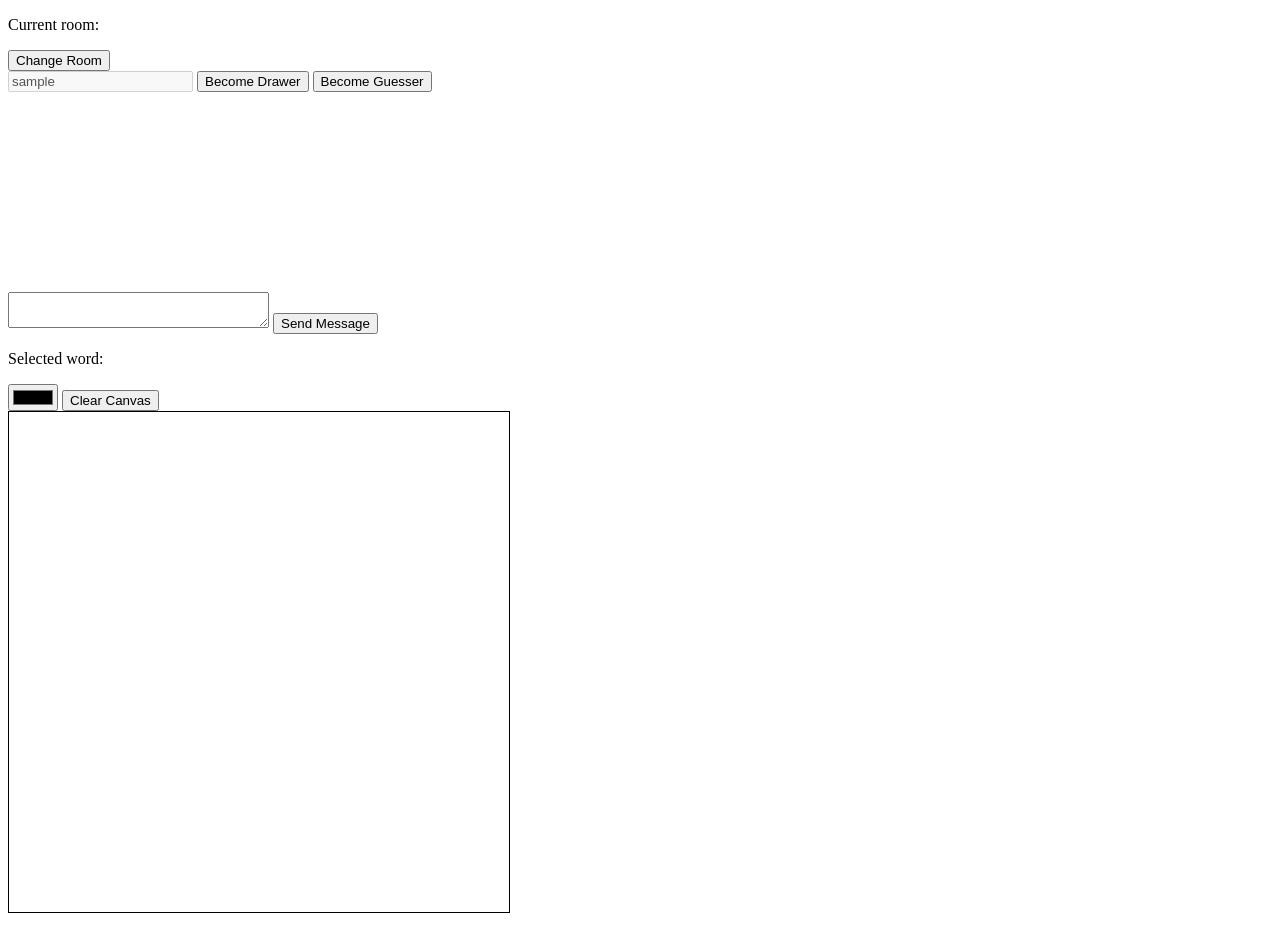
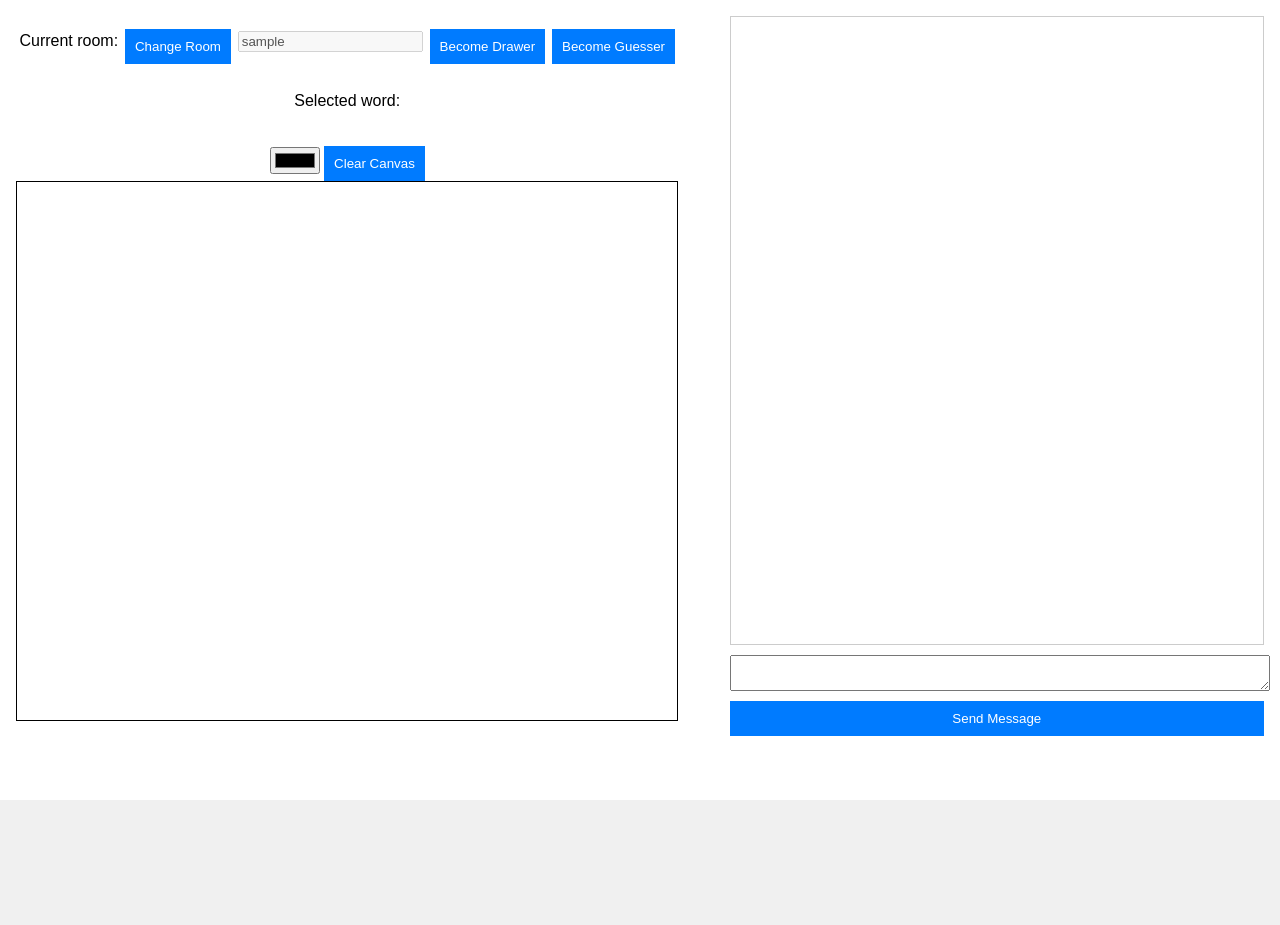
Before and after one commit to deez-blip/pictionnaryWitchSocket, a website: page public/game.html in a window 1280 px wide. After the commit the page ends 800 px from the top, so only its background shows below. Drawn offline with nearby package versions, Linux system fonts and the light colour scheme; no server answers; sample sign-in values are in the browser's storage.

Commit message:
v1 style

```diff
--- a/public/game.html
+++ b/public/game.html
@@ -1,27 +1,24 @@
 <!DOCTYPE html>
 <html lang="en">
+
 <head>
     <meta charset="UTF-8">
     <meta name="viewport" content="width=device-width, initial-scale=1.0">
     <title>Pictionary - Game</title>
-    <style>
-        #chat { height: 200px; overflow-y: scroll; }
-        #drawing-canvas { border: 1px solid #000; cursor: crosshair; }
-        .modal { display: none; position: fixed; z-index: 1; left: 0; top: 0; width: 100%; height: 100%; overflow: auto; background-color: rgb(0,0,0); background-color: rgba(0,0,0,0.4); }
-        .modal-content { background-color: #fefefe; margin: 15% auto; padding: 20px; border: 1px solid #888; width: 80%; }
-        .close { color: #aaa; float: right; font-size: 28px; font-weight: bold; }
-        .close:hover, .close:focus { color: black; text-decoration: none; cursor: pointer; }
-    </style>
     <link rel="stylesheet" href="style.css">
 </head>
+
 <body>
+    <div class="container">
+        <div id="drawing-container">
+            <div id="container-1">
                 <p>Current room: <span id="current-room"></span></p>
                 <button onclick="changeRoom()">Change Room</button>
-    <br>
                 <input id="username" placeholder="Enter your username" disabled>
                 <button id="become-drawer">Become Drawer</button>
                 <button id="become-guesser">Become Guesser</button>
-    <br>
+            </div>
+            <div id="container-2">
                 <button id="pick-word">Pick a word</button>
                 <div class="modal" id="word-modal">
                     <div class="modal-content">
@@ -32,22 +29,31 @@
                         </div>
                     </div>
                 </div>
+                <p id="selected-word">Selected word: </p>
+            </div>
+            <div id="container-3">
+                <!-- Tools -->
+                <div id="tools">
+                    <input type="color" id="color-picker" value="#000000">
+                    <button id="clear-canvas">Clear Canvas</button>
+                </div>
+                <!-- Canvas -->
+                <canvas id="drawing-canvas" width="500" height="500"></canvas>
+            </div>
+        </div>
+        <div id="chat-container">
             <div id="chat" class="data"></div>
             <textarea id="message" cols="30" rows="2"></textarea>
             <button onclick="sendMessage()">Send Message</button>
-    <br>
-    <p id="selected-word">Selected word: </p>
-    <!-- Tools -->
-    <input type="color" id="color-picker" value="#000000">
-    <button id="clear-canvas">Clear Canvas</button>
-    <br>
-    <!-- Canvas -->
-    <canvas id="drawing-canvas" width="500" height="500" style="border:1px solid #000000;"></canvas>
+        </div>
+    </div>
 
-    <script src="https://cdn.socket.io/4.7.5/socket.io.min.js" integrity="sha384-2huaZvOR9iDzHqslqwpR87isEmrfxqyWOF7hr7BY6KG0+hVKLoEXMPUJw3ynWuhO" crossorigin="anonymous"></script>
+    <script src="https://cdn.socket.io/4.7.5/socket.io.min.js"
+        integrity="sha384-2huaZvOR9iDzHqslqwpR87isEmrfxqyWOF7hr7BY6KG0+hVKLoEXMPUJw3ynWuhO"
+        crossorigin="anonymous"></script>
     <script src="scriptServer.js"></script>
     <script>
-        document.addEventListener('DOMContentLoaded', function() {
+        document.addEventListener('DOMContentLoaded', function () {
             const username = localStorage.getItem('username');
             if (!username) {
                 window.location.href = '/';
@@ -57,4 +63,5 @@
         });
     </script>
 </body>
+
 </html>
--- a/public/scriptServer.js
+++ b/public/scriptServer.js
@@ -158,30 +158,38 @@ document.addEventListener('DOMContentLoaded', (event) => {
         socket.emit('clearCanvas', { room: currentRoom });
     };
 
+    const getMousePos = (canvas, evt) => {
+        var rect = canvas.getBoundingClientRect();
+        return {
+            x: evt.pageX - rect.left - window.scrollX,
+            y: evt.pageY - rect.top - window.scrollY
+        };
+    };
+
     const onMouseDown = (e) => {
         if (role !== 'drawer') return;
         drawing = true;
-        const rect = canvas.getBoundingClientRect();
-        current.x = e.clientX - rect.left;
-        current.y = e.clientY - rect.top;
+        const pos = getMousePos(canvas, e);
+        current.x = pos.x;
+        current.y = pos.y;
         console.log(`Mouse down at (${current.x}, ${current.y})`);
     };
 
     const onMouseUp = (e) => {
         if (!drawing || role !== 'drawer') return;
         drawing = false;
-        const rect = canvas.getBoundingClientRect();
-        console.log(`Mouse up at (${e.clientX - rect.left}, ${e.clientY - rect.top})`);
-        drawLine(current.x, current.y, e.clientX - rect.left, e.clientY - rect.top, current.color, true);
+        const pos = getMousePos(canvas, e);
+        console.log(`Mouse up at (${pos.x}, ${pos.y})`);
+        drawLine(current.x, current.y, pos.x, pos.y, current.color, true);
     };
 
     const onMouseMove = (e) => {
         if (!drawing || role !== 'drawer') return;
-        const rect = canvas.getBoundingClientRect();
-        console.log(`Mouse move at (${e.clientX - rect.left}, ${e.clientY - rect.top})`);
-        drawLine(current.x, current.y, e.clientX - rect.left, e.clientY - rect.top, current.color, true);
-        current.x = e.clientX - rect.left;
-        current.y = e.clientY - rect.top;
+        const pos = getMousePos(canvas, e);
+        console.log(`Mouse move at (${pos.x}, ${pos.y})`);
+        drawLine(current.x, current.y, pos.x, pos.y, current.color, true);
+        current.x = pos.x;
+        current.y = pos.y;
     };
 
     const throttle = (callback, delay) => {
--- a/public/style.css
+++ b/public/style.css
@@ -1,27 +1,124 @@
-/* The Modal (background) */
+body, html {
+    margin: 0;
+    padding: 0;
+    height: 100%;
+    width: 100%;
+    display: flex;
+    flex-direction: column;
+    align-items: center;
+    justify-content: center;
+    font-family: Arial, sans-serif;
+    background-color: #f0f0f0;
+    overflow: hidden; /* Empêche le défilement */
+}
+
+.container {
+    display: flex;
+    width: 100%;
+    height: 100%;
+}
+
+#drawing-container {
+    padding-left: 1em;
+    padding-top: 1em;
+    width: 55%;
+    height: 100%;
+    display: flex;
+    flex-direction: column;
+    align-items: center;
+    justify-content: flex-start;
+    background-color: #ffffff;
+    padding-right: 2%;
+    box-sizing: border-box;
+}
+
+#container-1, #container-2, #container-3 {
+    width: 100%;
+    margin-bottom: 10px;
+}
+
+#container-1, #container-2 {
+    display: flex;
+    justify-content: space-around;
+    align-items: center;
+}
+
+#container-3 {
+    display: flex;
+    align-items: center;
+    flex-direction: column;
+}
+
+#chat-container {
+    padding-right: 1em;
+    padding-top: 1em;
+    width: 45%;
+    height: 100%;
+    display: flex;
+    flex-direction: column;
+    justify-content: flex-start;
+    background-color: #ffffff;
+    padding-left: 2%;
+    box-sizing: border-box;
+}
+
+#drawing-canvas {
+    width: 100%;
+    height: calc(70vh - 20px); /* Ajuste la hauteur pour tenir dans l'écran avec un espace en bas */
+    border: 1px solid #000;
+    cursor: crosshair;
+    margin: 0;
+    padding: 0;
+    display: block;
+    box-sizing: border-box; /* Inclut les bordures et le padding dans la taille de l'élément */
+}
+
+
+#chat {
+    height: 80%;
+    overflow-y: scroll;
+    border: 1px solid #ccc;
+    margin-bottom: 10px;
+}
+
+#message {
+    width: 100%;
+}
+
+button {
+    margin-top: 10px;
+    padding: 10px;
+    border: none;
+    background-color: #007BFF;
+    color: white;
+    cursor: pointer;
+}
+
+button:hover {
+    background-color: #0056b3;
+}
+
 .modal {
-    display: none; /* Hidden by default */
-    position: fixed; /* Stay in place */
-    z-index: 1; /* Sit on top */
+    display: none;
+    position: fixed;
+    z-index: 1;
     left: 0;
     top: 0;
-    width: 100%; /* Full width */
-    height: 100%; /* Full height */
-    overflow: auto; /* Enable scroll if needed */
-    background-color: rgb(0,0,0); /* Fallback color */
-    background-color: rgba(0,0,0,0.4); /* Black w/ opacity */
+    width: 100%;
+    height: 100%;
+    overflow: auto;
+    background-color: rgb(0,0,0);
+    background-color: rgba(0,0,0,0.4);
 }
 
-/* Modal Content/Box */
 .modal-content {
     background-color: #fefefe;
-    margin: 15% auto; /* 15% from the top and centered */
+    margin: 15% auto;
     padding: 20px;
     border: 1px solid #888;
-    width: 80%; /* Could be more or less, depending on screen size */
+    width: 80%;
 }
 
-/* The Close Button */
 .close {
     color: #aaa;
     float: right;
@@ -29,23 +126,8 @@
     font-weight: bold;
 }
 
-.close:hover,
-.close:focus {
+.close:hover, .close:focus {
     color: black;
     text-decoration: none;
     cursor: pointer;
 }
-
-.modal_open_button {
-    border: 1px solid black;
-    background-color: white;
-    height: 50px;
-}
-
-.modal_open_button:hover {
-    background-color: #ddd;
-}
-
-#pick-word{
-    display: none;
-}
```
Lines whose indentation alone changed are shown as unchanged.
